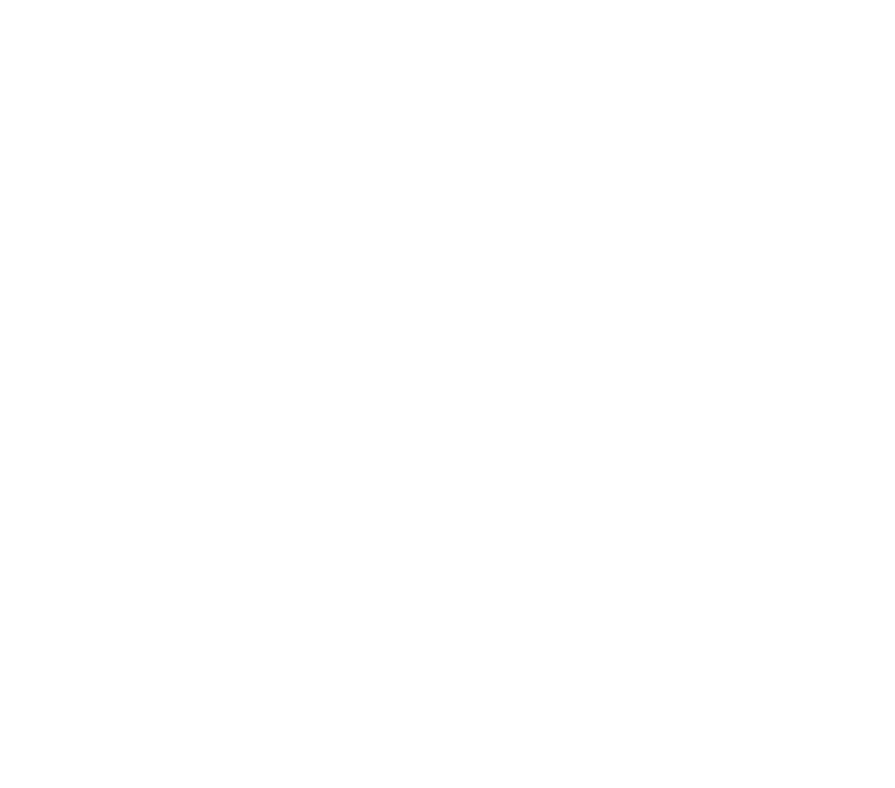
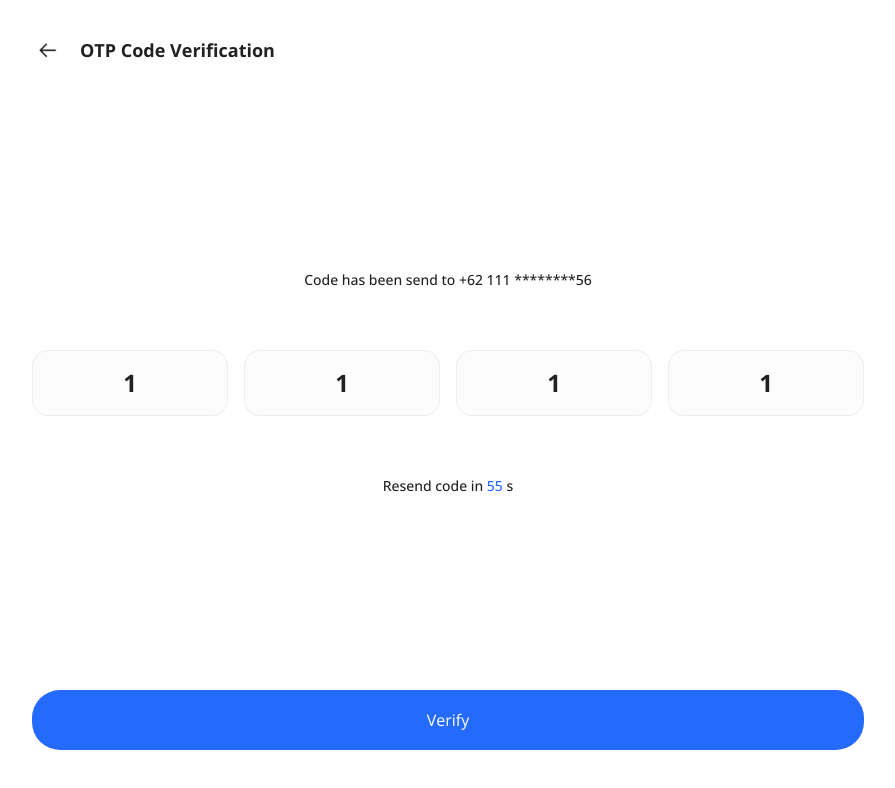
Before and after one commit to nothing628/wireme, a Vue app: page /login/verify in a window 1280 px wide. Before the commit this address had no page. Shown: the top 788 px of the page, without its empty margins (192-1087 px from the left). Built offline with nearby package versions, Linux system fonts and the light colour scheme.

Commit message:
finish OTP Code verification

```diff
--- a/src/components/BackButton.vue
+++ b/src/components/BackButton.vue
@@ -1,7 +1,17 @@
+<script setup lang="ts">
+defineProps<{
+    title?: string
+}>()
+</script>
+
 <template>
-    <div class="py-2.5 w-full">
+    <div class="py-2.5 w-full flex items-center">
         <button class="w-8 h-8 p-1">
             <img src="../assets/IconBlackArrowLeft.png" />
         </button>
+
+        <div class="pl-4">
+            <p class="text-[#212121] text-lg font-bold">{{title}}</p>
+        </div>
     </div>
 </template>
--- /dev/null
+++ b/src/components/OtpInput.vue
@@ -0,0 +1,20 @@
+<script setup lang="ts">
+
+</script>
+
+<template>
+    <div class="flex flex-row items-center -mx-2 mb-[60px]">
+        <div class="flex-auto w-1/4 px-2">
+            <input type="text" value="1" class="w-full py-4 bg-[#FAFAFA]/50 border border-[#EEEEEE] rounded-2xl text-center text-[#212121] text-2xl font-bold" />
+        </div>
+        <div class="flex-auto w-1/4 px-2">
+            <input type="text" value="1" class="w-full py-4 bg-[#FAFAFA]/50 border border-[#EEEEEE] rounded-2xl text-center text-[#212121] text-2xl font-bold" />
+        </div>
+        <div class="flex-auto w-1/4 px-2">
+            <input type="text" value="1" class="w-full py-4 bg-[#FAFAFA]/50 border border-[#EEEEEE] rounded-2xl text-center text-[#212121] text-2xl font-bold" />
+        </div>
+        <div class="flex-auto w-1/4 px-2">
+            <input type="text" value="1" class="w-full py-4 bg-[#FAFAFA]/50 border border-[#EEEEEE] rounded-2xl text-center text-[#212121] text-2xl font-bold" />
+        </div>
+    </div>
+</template>
--- /dev/null
+++ b/src/composable/useInterval.ts
@@ -0,0 +1,25 @@
+import { ref, Ref, unref, isRef, watchEffect } from "vue";
+
+export default function (interval: number | Ref<number>, callback: () => any) {
+  const intervalId = ref<number | null>(null);
+
+  function resetInterval() {
+    if (intervalId.value) {
+      clearInterval(intervalId.value);
+    }
+  }
+
+  function doInterval() {
+    resetInterval();
+
+    intervalId.value = setInterval(callback, unref(interval));
+  }
+
+  if (isRef(interval)) {
+    watchEffect(doInterval);
+  } else {
+    doInterval();
+  }
+
+  return { intervalId, resetInterval };
+}
--- a/src/pages/auth/LoginPage.vue
+++ b/src/pages/auth/LoginPage.vue
@@ -1,11 +1,20 @@
 <script setup lang="ts">
 import BackButton from '../../components/BackButton.vue';
-import { RouterView } from 'vue-router'
+import { RouterView, useRoute } from 'vue-router'
+import { computed } from 'vue'
+
+const route = useRoute();
+const title = computed(() => {
+    if (route.name == 'login.verify') {
+        return "OTP Code Verification"
+    }
+    return ""
+})
 </script>
 
 <template>
     <div class="px-6 pt-6 pb-12">
-        <BackButton />
+        <BackButton :title="title" />
         <RouterView></RouterView>
     </div>
 </template>
--- /dev/null
+++ b/src/pages/auth/login/OtpVerifyPage.vue
@@ -0,0 +1,44 @@
+<script setup lang="ts">
+import ButtonPrimary from '../../../components/ButtonPrimary.vue';
+import OtpInput from '../../../components/OtpInput.vue';
+import useInterval from '../../../composable/useInterval'
+import { ref, watch } from 'vue'
+import {useRouter} from 'vue-router'
+
+const counter = ref(60)
+const countDown = () => {
+    counter.value -= 1
+}
+
+const { resetInterval } = useInterval(1000, countDown)
+
+watch(counter, (newval) => {
+    if (newval <= 0) {
+        resetInterval()
+    }
+})
+
+const router = useRouter()
+const goToChatListPage = () => {
+    router.replace({
+        name: 'chat.list'
+    })
+}
+</script>
+
+<template>
+    <div class="flex flex-col min-h-[calc(100vh-126px)]">
+        <div class="flex items-center flex-1">
+            <div>
+                <p class="text-[#212121] text-sm text-center font-medium mb-[60px]">Code has been send to +62 111
+                    ********56</p>
+                <OtpInput />
+                <p class="text-[#212121] text-sm text-center font-medium">Resend code in <span
+                        class="text-[#246BFD]">{{counter}}</span> s</p>
+            </div>
+        </div>
+        <div class="flex-none">
+            <ButtonPrimary @click="goToChatListPage">Verify</ButtonPrimary>
+        </div>
+    </div>
+</template>
--- a/src/pages/auth/login/PhoneMethod.vue
+++ b/src/pages/auth/login/PhoneMethod.vue
@@ -1,6 +1,12 @@
 <script setup lang="ts">
 import ButtonPrimary from '../../../components/ButtonPrimary.vue';
 import CheckboxButton from '../../../components/CheckboxButton.vue'
+import { useRouter } from 'vue-router'
+
+const router = useRouter()
+const goToOtpVerificationPage = () => {
+    router.push({ name: 'login.verify' })
+}
 </script>
 
 <template>
@@ -20,7 +26,7 @@
                     placeholder="+62 000 0000 0000" />
                 <CheckboxButton>Remember me</CheckboxButton>
 
-                <ButtonPrimary>Sign in</ButtonPrimary>
+                <ButtonPrimary @click="goToOtpVerificationPage">Sign in</ButtonPrimary>
             </div>
         </div>
         <div class="flex-none py-2">
--- a/src/router.ts
+++ b/src/router.ts
@@ -24,6 +24,11 @@
         name: "login.phone",
         component: () => import("./pages/auth/login/PhoneMethod.vue"),
       },
+      {
+        path: "verify",
+        name: "login.verify",
+        component: () => import("./pages/auth/login/OtpVerifyPage.vue"),
+      },
     ],
   },
   {
@@ -46,6 +51,7 @@
   },
   {
     path: "/chats",
+    name: 'chat.list',
     component: () => import("./pages/ChatListPage.vue"),
   },
   {
```
